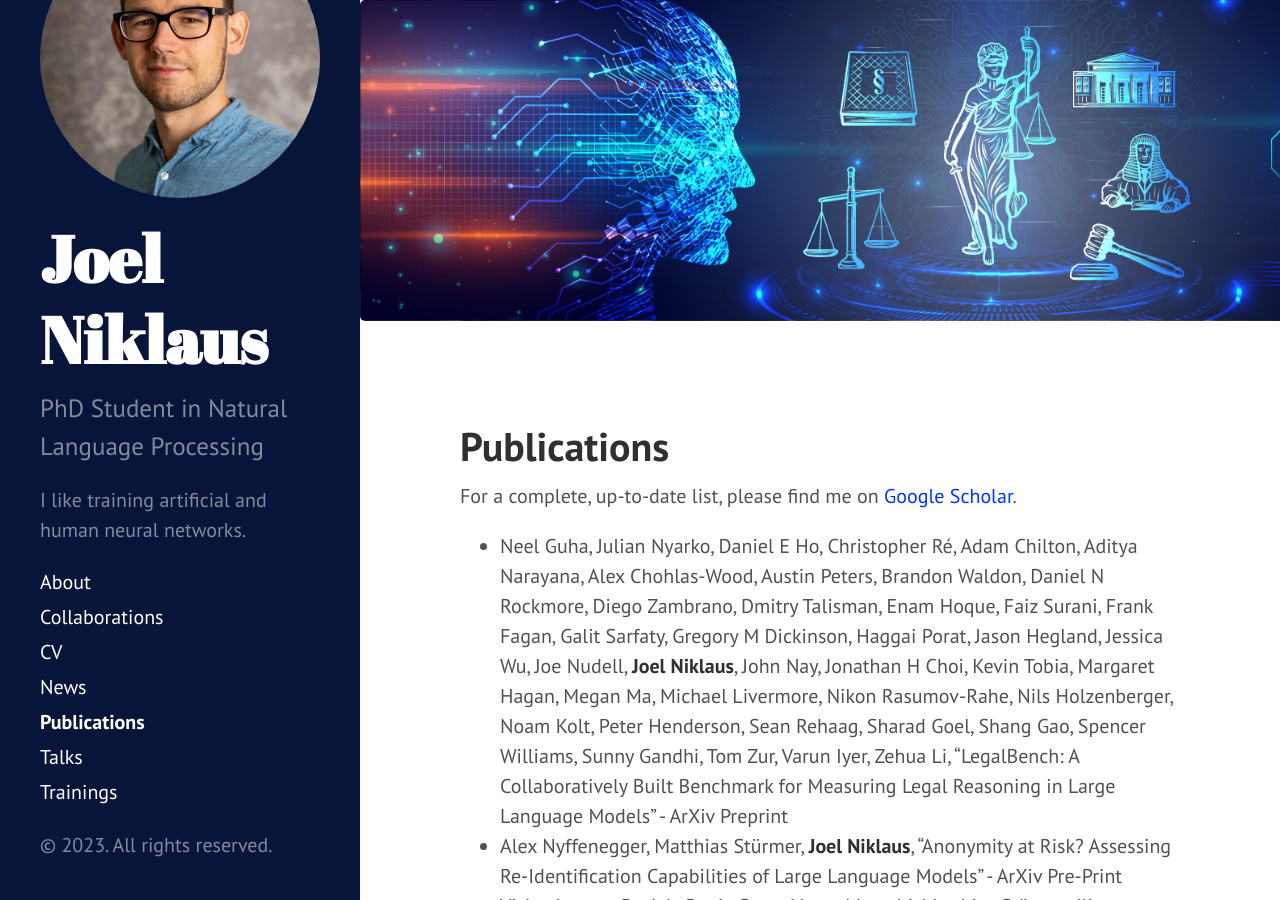
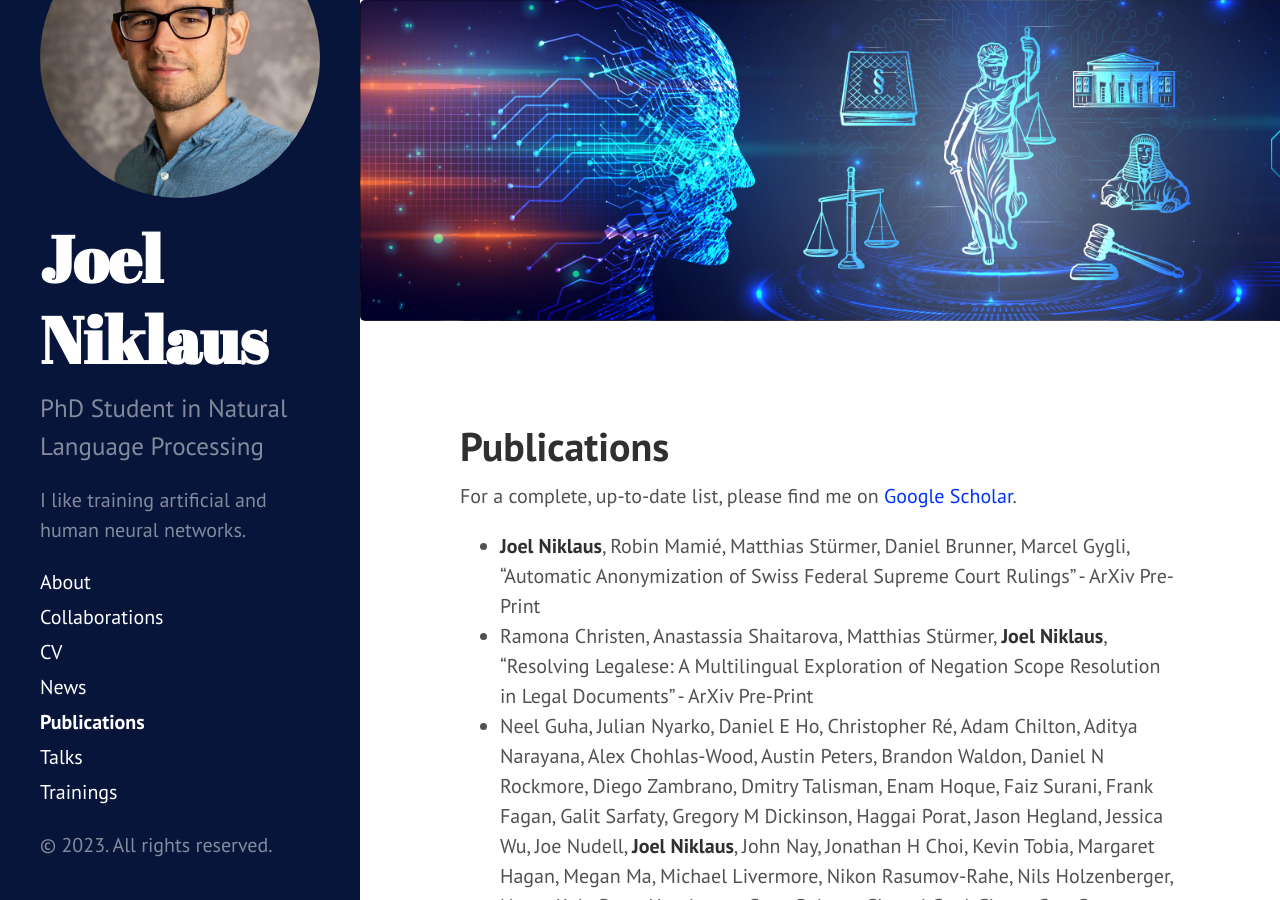
Before and after one commit to JoelNiklaus/joelniklaus.github.io, a Jekyll site: the page built from _pages/publications.md, in a window 1280 px wide and 900 px high. Built offline with Jekyll 4.4.1, drawn with Linux system fonts in a browser that asks for light colours; a style sheet for code colours, icons or effects is not loaded.

Commit message:
added publications

```diff
--- a/_pages/publications.md
+++ b/_pages/publications.md
@@ -8,6 +8,10 @@ title: Publications
 For a complete, up-to-date list, please find me
 on [Google Scholar](https://scholar.google.com/citations?user=qJ8iricAAAAJ).
 
+* **Joel Niklaus**, Robin Mamié, Matthias Stürmer, Daniel Brunner, Marcel Gygli, "Automatic Anonymization of Swiss
+  Federal Supreme Court Rulings" - ArXiv Pre-Print
+* Ramona Christen, Anastassia Shaitarova, Matthias Stürmer, **Joel Niklaus**, "Resolving Legalese: A Multilingual
+  Exploration of Negation Scope Resolution in Legal Documents" - ArXiv Pre-Print
 * Neel Guha, Julian Nyarko, Daniel E Ho, Christopher Ré, Adam Chilton, Aditya Narayana, Alex Chohlas-Wood, Austin
   Peters, Brandon Waldon, Daniel N Rockmore, Diego Zambrano, Dmitry Talisman, Enam Hoque, Faiz Surani, Frank Fagan,
   Galit Sarfaty, Gregory M Dickinson, Haggai Porat, Jason Hegland, Jessica Wu, Joe Nudell, **Joel Niklaus**, John Nay,
```
